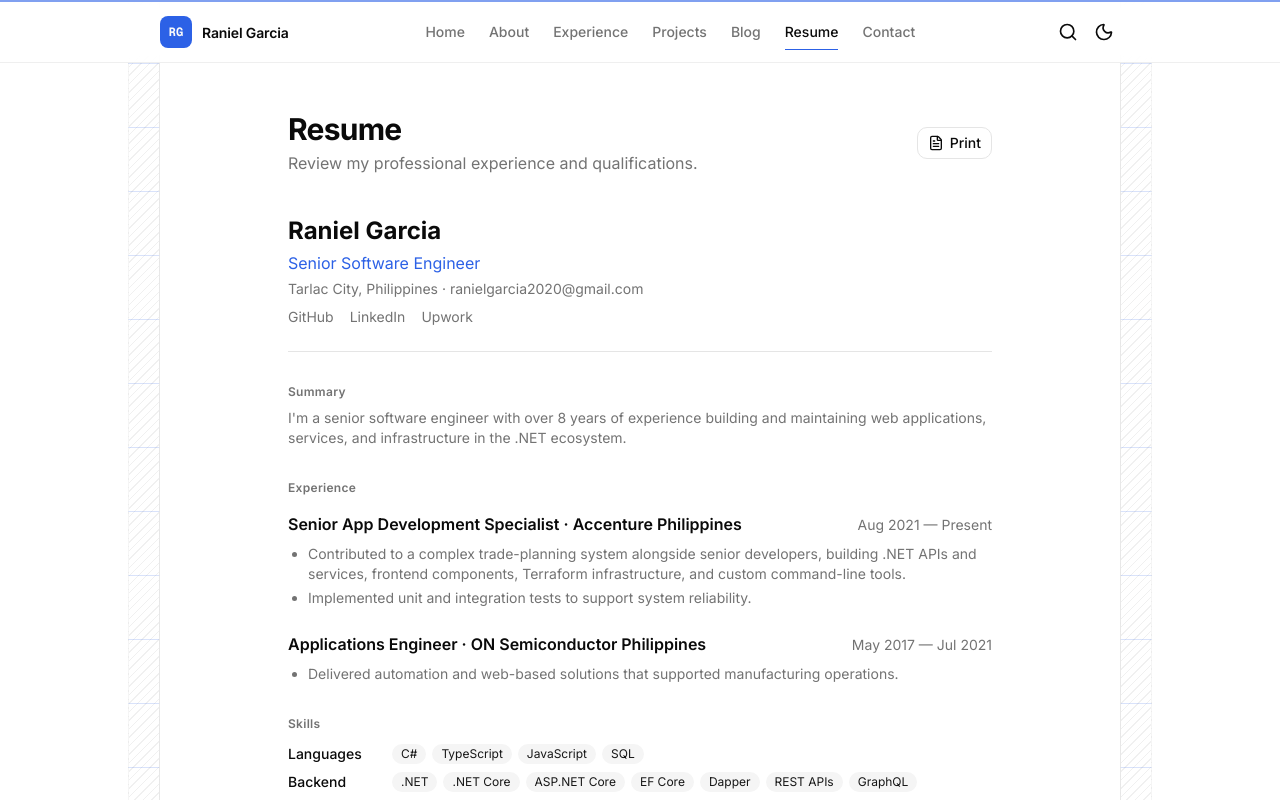
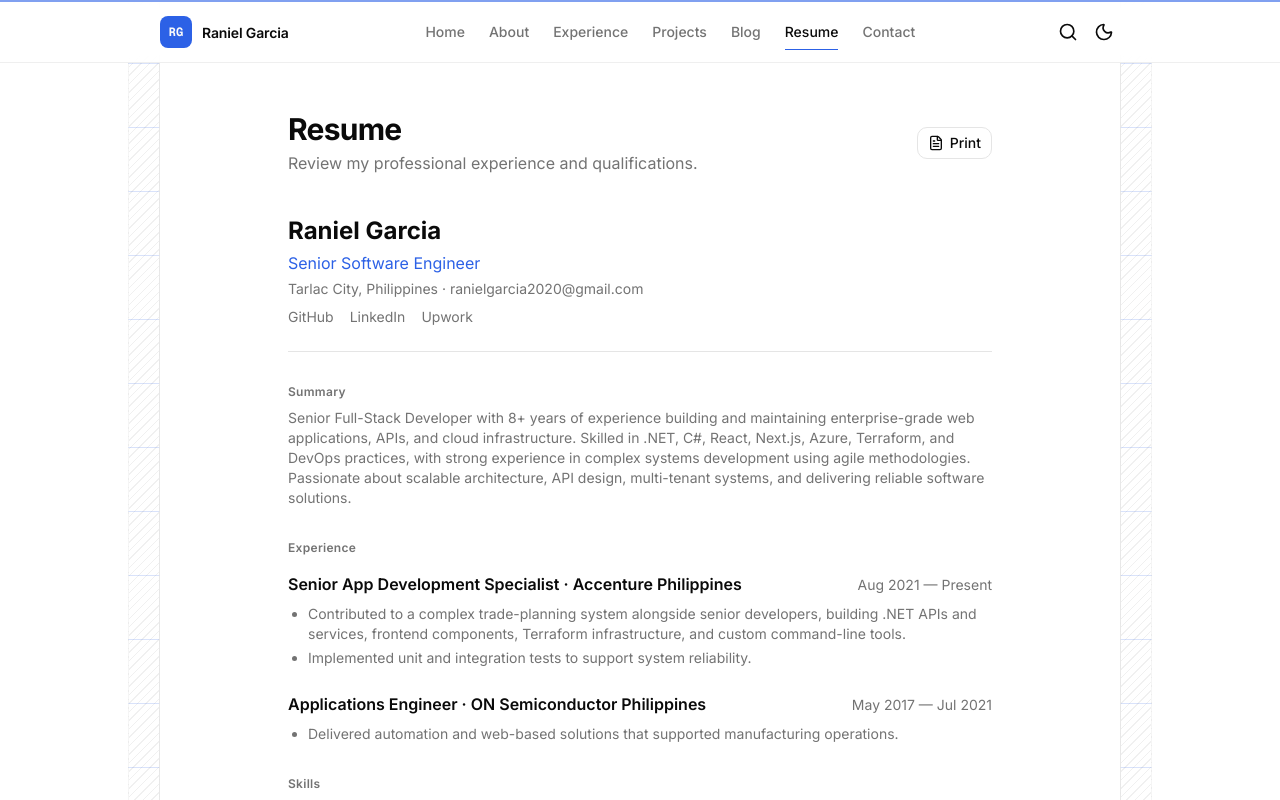
Before and after one commit to ranielgarcia/portfolio, a Next.js app: page /resume in a window 1280 px wide. Shown: the top 800 px of the page. Built offline with nearby package versions, Linux system fonts and the light colour scheme.

Commit message:
feat: update resume summary and enhance Next.js workflow configuration

```diff
--- a/src/app/resume/page.tsx
+++ b/src/app/resume/page.tsx
@@ -55,7 +55,11 @@
           <h3 className="mb-2 text-xs font-semibold tracking-wide text-muted-foreground">
             Summary
           </h3>
-          <p className="text-sm text-muted-foreground">{about.summary[0]}</p>
+          {about.summary.map((paragraph) => (
+            <p key={paragraph} className="text-sm text-muted-foreground">
+              {paragraph}
+            </p>
+          ))}
         </section>
 
         <section>
--- a/src/lib/data.ts
+++ b/src/lib/data.ts
@@ -18,8 +18,7 @@
 
 export const about = {
   summary: [
-    "I'm a senior software engineer with over 8 years of experience building and maintaining web applications, services, and infrastructure in the .NET ecosystem.",
-    "My work spans full-stack application development, REST APIs, cloud services, DevOps pipelines, testing, and infrastructure as code using Azure, Azure DevOps, Terraform, and Bicep.",
+    "Senior Full-Stack Developer with 8+ years of experience building and maintaining enterprise-grade web applications, APIs, and cloud infrastructure. Skilled in .NET, C#, React, Next.js, Azure, Terraform, and DevOps practices, with strong experience in complex systems development using agile methodologies. Passionate about scalable architecture, API design, multi-tenant systems, and delivering reliable software solutions.",
   ],
   yearsOfExperience: 8,
   industries: ["Semiconductor", "Retail", "Higher Education"],
```
